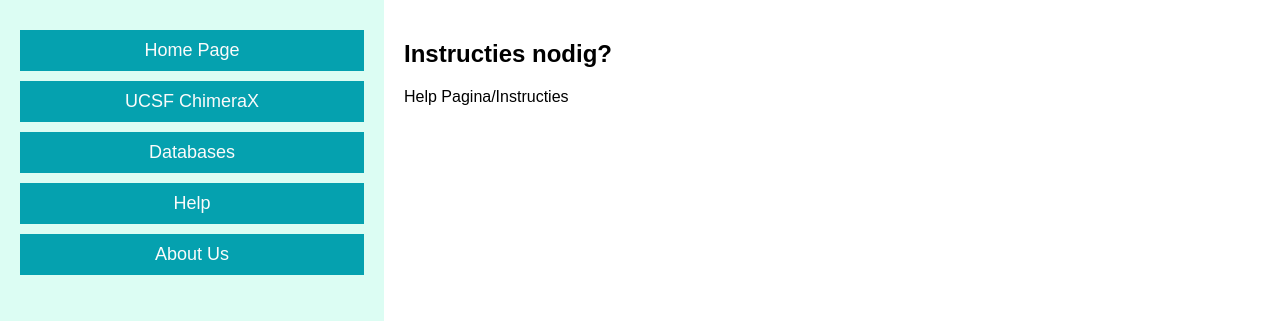
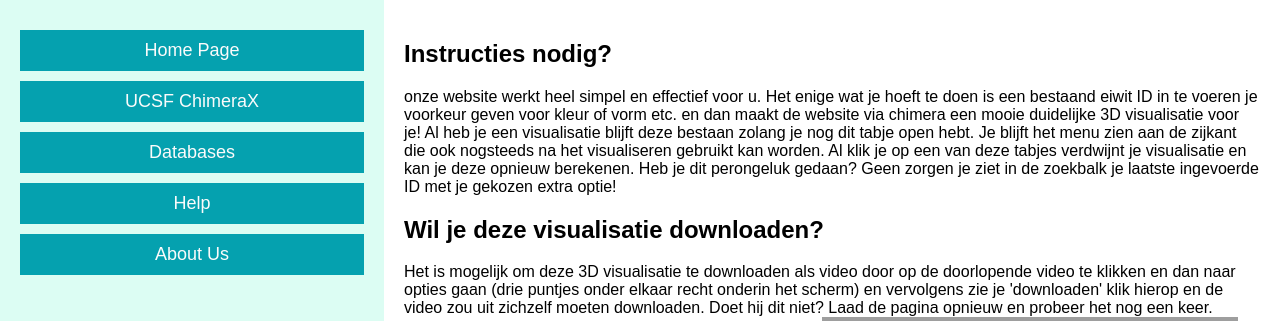
Before and after one commit to Nonomyo/Website, a Flask app: page /Help in a window 1280 px wide. Shown: the part 214-535 px from the top of the page. Run offline with Flask 3, Linux system fonts and the light colour scheme; grey boxes are pictures that could not be loaded.

Commit message:
meer opties en help pagina

```diff
--- a/RunChimera.py
+++ b/RunChimera.py
@@ -11,6 +11,8 @@ corresponding protein. This file, along with a csc file containing instruction,
 will be given to chimerax to generate an animation of the 3d structure of the protein.
 """
 import subprocess
+import os
+
 class RunChimera:
     def __init__(self):
         self.chimera = r"C:\Program Files\ChimeraX 1.9\bin\ChimeraX.exe"
@@ -39,5 +41,9 @@ class RunChimera:
         with open(script_path, "w") as script_file:
             script_file.write(script_content)
 
+
         # Start ChimeraX met het script
         subprocess.run([self.chimera, '--script', script_path])
+
+        if os.path.exists(script_path):
+            os.remove(script_path)
--- a/templates/HELP.html
+++ b/templates/HELP.html
@@ -4,7 +4,23 @@
 
 <article>
     <h2>Instructies nodig?</h2>
-    <p>Help Pagina/Instructies</p>
+    <p>onze website werkt heel simpel en effectief voor u. Het enige wat
+    je hoeft te doen is een bestaand eiwit ID in te voeren je voorkeur geven voor kleur of vorm etc. en dan
+    maakt de website via chimera een mooie duidelijke 3D visualisatie voor je! Al heb je een visualisatie blijft deze
+        bestaan zolang je nog dit tabje open hebt. Je blijft het menu zien aan de zijkant die ook nogsteeds na
+        het visualiseren gebruikt kan worden. Al klik je op een van deze tabjes verdwijnt je visualisatie en kan
+        je deze opnieuw berekenen. Heb je dit perongeluk gedaan? Geen zorgen je ziet in de zoekbalk je laatste
+        ingevoerde ID met je gekozen extra optie!<br>
+
+    <h2> Wil je deze visualisatie downloaden?</h2>
+    Het is mogelijk om deze 3D visualisatie te downloaden als video door op de doorlopende video te klikken
+    en dan naar opties gaan (drie puntjes onder elkaar recht onderin het scherm) en vervolgens zie je 'downloaden' klik hierop en de video
+    zou uit zichzelf moeten downloaden. Doet hij dit niet? Laad de pagina opnieuw en probeer het nog een keer.
+    <br> <img src="../static/drie_puntjes.png" height="254" width="414"/>
+    <img src="../static/download help .png" height="328" width="416"/>
+
+
+    </p>
 </article>
 
 {% endblock %}
--- a/templates/output.html
+++ b/templates/output.html
@@ -7,7 +7,7 @@
         <h2>WEBSITE NAAM</h2>
         <p>Dit is een animatie van het eiwit: <a href="https://www.rcsb.org/structure/{{prot_id}}" target="_blank">{{prot_id}}</a></p>
 
-        <video width="600" controls autoplay loop>
+        <video width="700" controls autoplay loop>
             <source src="/static/video.mp4" type="video/mp4">
             <source src="/static/video.mp4" type="video/ogg">
         </video>
```
Also changed, not shown: templates/HOMEPAGE.html (+14 -8 lines), 2 other files.
